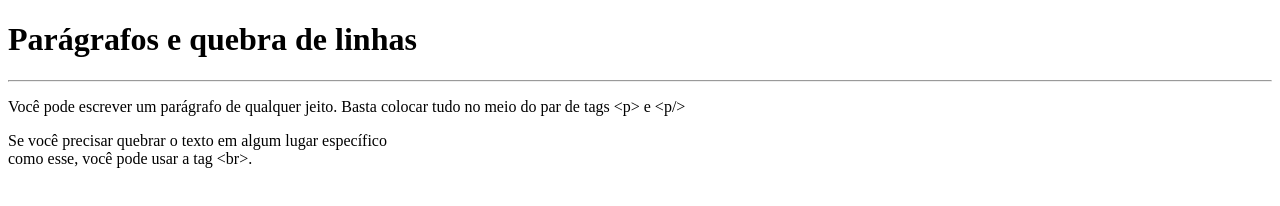
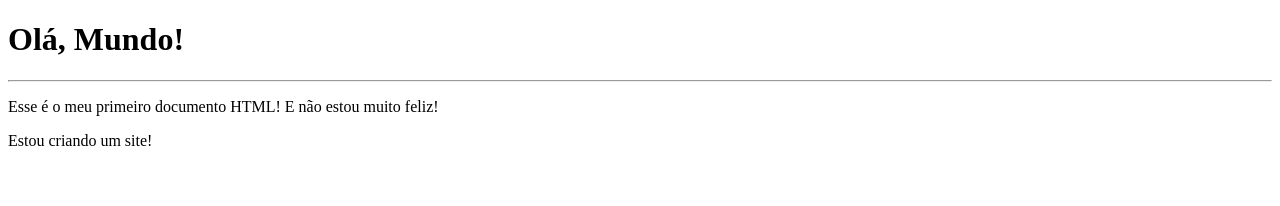
Before and after one commit to samarakliemann/curso-em-v-deo, a plain HTML site: page index.html in a window 1280 px wide. Drawn offline with Linux system fonts and the light colour scheme.

Commit message:
Add files via upload

```diff
--- a/index.html
+++ b/index.html
@@ -3,12 +3,12 @@
 <head>
     <meta charset="UTF-8">
     <meta name="viewport" content="width=device-width, initial-scale=1.0">
-    <title>Parágrafos</title>
+    <title>Meu primeiro exercício</title>
 </head>
 <body>
-    <h1>Parágrafos e quebra de linhas</h1>
+    <h1> Olá, Mundo!</h1>
     <hr>
-    <p>Você pode escrever um parágrafo de qualquer jeito. Basta colocar tudo no meio do par de tags &lt;p&gt; e &lt;p/&gt; </p>
-    <p> Se você precisar quebrar o texto em algum lugar específico <br> como esse, você pode usar a tag &lt;br&gt;.</p>
+    <p> Esse é o meu primeiro documento HTML! E não estou muito feliz!</p>
+    <p> Estou criando um site!</p>
 </body>
 </html>
```
